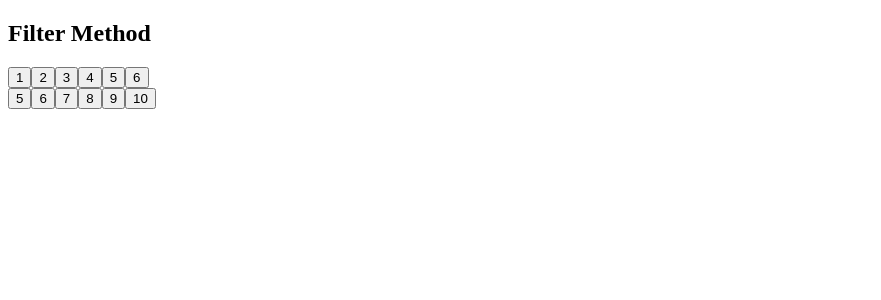
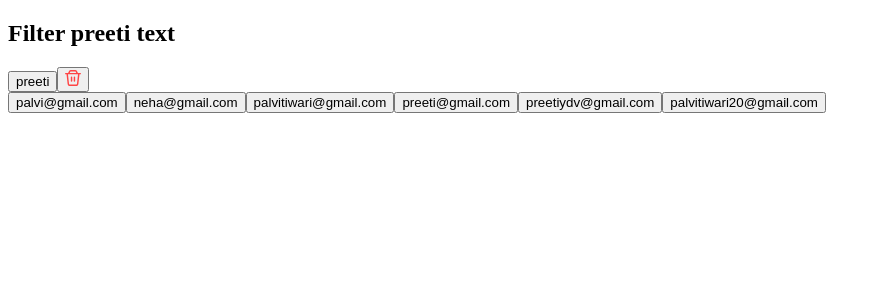
Before and after one commit to PreetiYdv/react-js-task, a React (Create React App) app: page /filter-method in a window 1280 px wide. Shown: the top 300 px of the page, without its empty margins (0-881 px from the left). Built offline with nearby package versions, Linux system fonts and the light colour scheme.

Commit message:
api fetching and filter-splice method added

```diff
--- a/src/App.js
+++ b/src/App.js
@@ -62,10 +62,10 @@ function App() {
         <Route path="/find-vowels" element={<FindVowel />}></Route>
         <Route path="/include-method" element={<IncludeMethod />}></Route>
         <Route path="/fiter-splice-method" element={<FilterAndSpliceMethod />}></Route>
-        <Route path="/filter-method" element={<FilterMethod />}></Route>
+        <Route path="/filter-method" element={<FilterMethod text="preeti" type="text" />}></Route>
         <Route path="/array-method" element={<ArrayMethods />}></Route>
         <Route path="/local-storage" element={<LocalStoragePrac />}></Route>
-        <Route path="/to-do" element={<ToDo />}></Route>
+        <Route path="/to-do" element={<ToDo text="text" />}></Route>
         <Route path="/select-filter" element={<SelectFilter />}></Route>
         <Route path="/hover-effect" element={<HoverEffcet />}></Route>
         <Route path="/star-progress" element={<StarProgress />}></Route>
--- a/src/components/ApiFetching.jsx
+++ b/src/components/ApiFetching.jsx
@@ -1,21 +1,34 @@
-import React, { useEffect, useState } from 'react'
+import React, { useState, useEffect } from 'react';
+const ApiFetching = () => {
+    const [jsonData, setJsonData] = useState(null);
+    useEffect(() => {
+        const fetchData = async () => {
+            try {
+                const response = await fetch('/data.json');
+                const data = await response.json();
+                console.log(data,"data")
+                setJsonData(data);
+            } catch (error) {
+                console.error('Error fetching data:', error);
+            }
+        };
 
-const ApiFetching = () => {
-    let [dogImage, setDogImage] = useState(null)
+        fetchData();
+    }, []); // Empty dependency array ensures the effect runs once when the component mounts
 
-    useEffect(() => {
-        fetch("https://dog.ceo/api/breeds/image/random/21")
-            .then(response => response.json())
-            .then(data => setDogImage(data.message)
-            )
-        console.log('data')
-    }, [])
     return (
         <>
-            <div className="flex flex-wrap">
-                {dogImage && dogImage?.map((dog) => <img width={"200px"} height={"200px"} src={dog} alt="dog_image" />)}
-
-            </div>
+            {jsonData ? (
+                <ul>
+                    {jsonData?.data?.map((item, index) => (
+                        <li key={index}>
+                            {item.name} - {item.age} years old
+                        </li>
+                    ))}
+                </ul>
+            ) : (
+                <p>Loading data...</p>
+            )}
         </>
     )
 }
--- a/src/components/FilterAndSpliceMethod.jsx
+++ b/src/components/FilterAndSpliceMethod.jsx
@@ -2,7 +2,7 @@ import React, { useState } from 'react'
 
 const FilterAndSpliceMethod = () => {
     const [data, setdata] = useState([{ email: 'palvi@gmail.com' }, { email: 'preeti@gmail.com' }])
-    const [value, setValue] = useState("");
+    const [value, setValue] = useState([{}]);
     const [message, setMessage] = useState('');
 
     const handleSubmit = (item) => {
--- a/src/components/FilterMethod.jsx
+++ b/src/components/FilterMethod.jsx
@@ -1,14 +1,14 @@
 import React, { useState } from 'react'
 
-const FilterMethod = () => {
-    const [data, setdata] = useState([{ num: 1 }, { num: 2 }, { num: 3 }, { num: 4 }, { num: 5 }, { num: 6 }])
-    const value = [5, 6, 7, 8, 9, 10];
+const FilterMethod = ({text,type}) => {
+    const [data, setdata] = useState([{ num: 'preeti' }])
+    const value = [{ num: 'palvi@gmail.com' }, { num: 'neha@gmail.com' }, { num: 'palvitiwari@gmail.com' }, { num: 'preeti@gmail.com' }, { num: 'preetiydv@gmail.com' }, { num: 'palvitiwari20@gmail.com' }];
     const [message, setMessage] = useState('');
 
     const handleSubmit = (item) => {
         console.log(item)
         const result = data.filter((obj, i) => {
-            console.log(obj.num,"obj.numobj.num")
+            console.log(obj.num, "obj.numobj.num")
             return obj.num === item ? obj.num : ""
         })
         console.log(result);
@@ -20,24 +20,53 @@ const FilterMethod = () => {
             setMessage('');
         }
     }
+    const deleteHandler = (index) => {
+        let newData = [...data];
+        newData.splice(index, 1);
+        setdata(newData);
+    }
     return (
         <>
             <section className="h-screen bg-[#10111A]">
                 <div className="container mx-auto h-full flex justify-center flex-col items-center">
                     <h2 className="text-white text-3xl mb-4 text-center font-semibold">
-                        Filter Method
+                        Filter  {text} {type}
                     </h2>
-                    <div className="flex flex-col justify-center rounded-md border max-w-[600px] bg-white/5 backdrop-blur-md gap-5 px-20 py-10">
-                        <div className="flex gap-2">
-                            {data.map((item) => {
-                                return (<button className='border border-white rounded-lg text-white px-2 mx-1'>{item.num}</button>)
+                    <div className="flex flex-col justify-center rounded-md border max-w-[700px] bg-white/5 backdrop-blur-md gap-5 px-20 py-10">
+                        <div className="flex gap-2 flex-wrap">
+                            {data.map((item, index) => {
+                                return (
+                                    <div className='border border-white rounded-lg text-white px-2 py-2 flex items-center gap-4 mx-1'>
+                                        <button className='text-lg'>{item.num}</button>
+                                        <button
+                                            className="border-0 bg-transparent"
+                                            onClick={() => deleteHandler(index)}
+                                        >
+                                            <svg
+                                                width="16"
+                                                height="16"
+                                                viewBox="0 0 22 22"
+                                                fill="none"
+                                                xmlns="http://www.w3.org/2000/svg"
+                                            >
+                                                <path
+                                                    d="M1 5H21M9 10V15M13 10V15M3 5H19L17.42 19.22C17.3658 19.7094 17.1331 20.1616 16.7663 20.49C16.3994 20.8184 15.9244 21 15.432 21H6.568C6.07564 21 5.60056 20.8184 5.23375 20.49C4.86693 20.1616 4.63416 19.7094 4.58 19.22L3 5ZM6.345 2.147C6.50675 1.80397 6.76271 1.514 7.083 1.31091C7.4033 1.10782 7.77474 0.999995 8.154 1H13.846C14.2254 0.999806 14.5971 1.10755 14.9176 1.31064C15.2381 1.51374 15.4942 1.80381 15.656 2.147L17 5H5L6.345 2.147V2.147Z"
+                                                    stroke="#FF4545"
+                                                    stroke-width="2"
+                                                    stroke-linecap="round"
+                                                    stroke-linejoin="round"
+                                                />
+                                            </svg>
+                                        </button>
+                                    </div>
+                                )
                             })}
                         </div>
-                        <div className="mt-5 flex flex-wrap">
+                        <div className="mt-5 flex flex-wrap gap-2">
                             {value.map((item, i) => {
                                 return (
-                                    <button className='border border-white rounded-lg text-white px-2 mx-1' onClick={() => handleSubmit(item)}>
-                                        {item}
+                                    <button className='border border-white rounded-lg text-white px-2 mx-1' onClick={() => handleSubmit(item.num)}>
+                                        {item.num}
                                     </button>
                                 )
                             })}
--- a/src/components/ToDo.jsx
+++ b/src/components/ToDo.jsx
@@ -1,6 +1,6 @@
 import React, { useState } from "react";
 
-const ToDo = () => {
+const ToDo = ({text}) => {
   const [newArray, setNewArray] = useState([]);
   const [updateIndex,setUpdateIndex]=useState()
   const [formData, setFormData] = useState({
@@ -46,6 +46,7 @@ const ToDo = () => {
   return (
     <>
       <section className=" h-screen flex justify-center flex-col items-center bg-[#10111A]">
+        <p className="text-white">{text } </p>
         <form onSubmit={handleSubmit}>
           <div className="flex flex-col justify-center rounded-md border bg-white/5 backdrop-blur-md  gap-5 px-20 py-10">
             <div className="flex gap-5">
--- a/src/components/common/Helper.jsx
+++ b/src/components/common/Helper.jsx
@@ -35,10 +35,10 @@ export const ContentData = [
     title: "fiter and splice method",
     link: "/fiter-splice-method",
   },
-  // {
-  //   title: "filter method",
-  //   link: "/filter-method",
-  // },
+  {
+    title: "filter method",
+    link: "/filter-method",
+  },
   // {
   //   title: "Array method",
   //   link: "/array-method",
@@ -51,14 +51,14 @@ export const ContentData = [
     title: "To Do",
     link: "/to-do",
   },
-  {
-    title: "Card hover",
-    link: "/hover-effect",
-  },
-  {
-    title: "Star Progress",
-    link: "/star-progress",
-  },
+  // {
+  //   title: "Card hover",
+  //   link: "/hover-effect",
+  // },
+  // {
+  //   title: "Star Progress",
+  //   link: "/star-progress",
+  // },
   {
     title: "Api Fetching",
     link: "/api-fetching",
```
Also changed, not shown: public/data.json (added, +17 -0 lines), src/components/CustomHook.jsx (added, +26 -0 lines), src/components/common/Array.json (added, +11 -0 lines), src/utils/GetData.js (added, +13 -0 lines), 1 other file (tests, documents, lock files or other folders).
